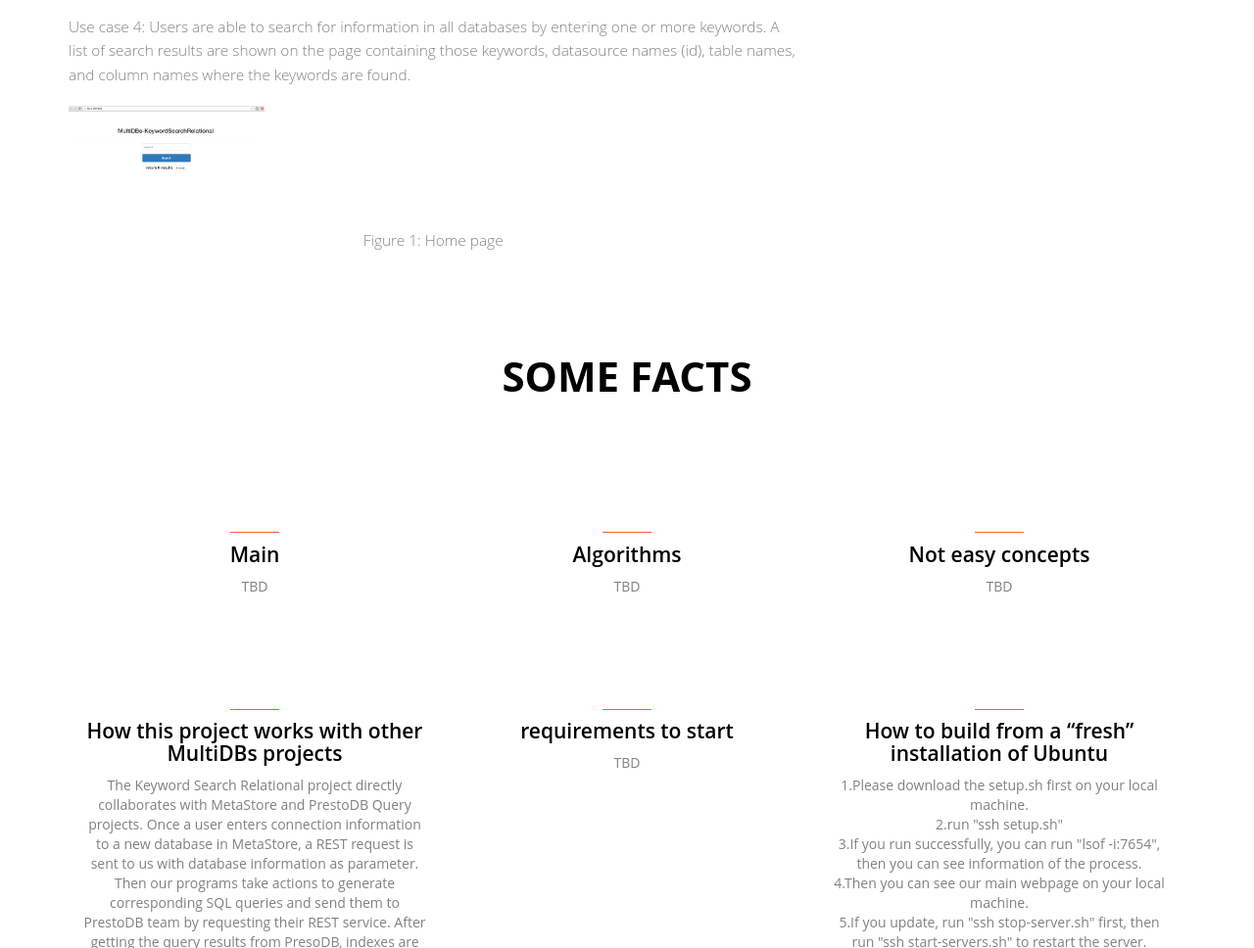
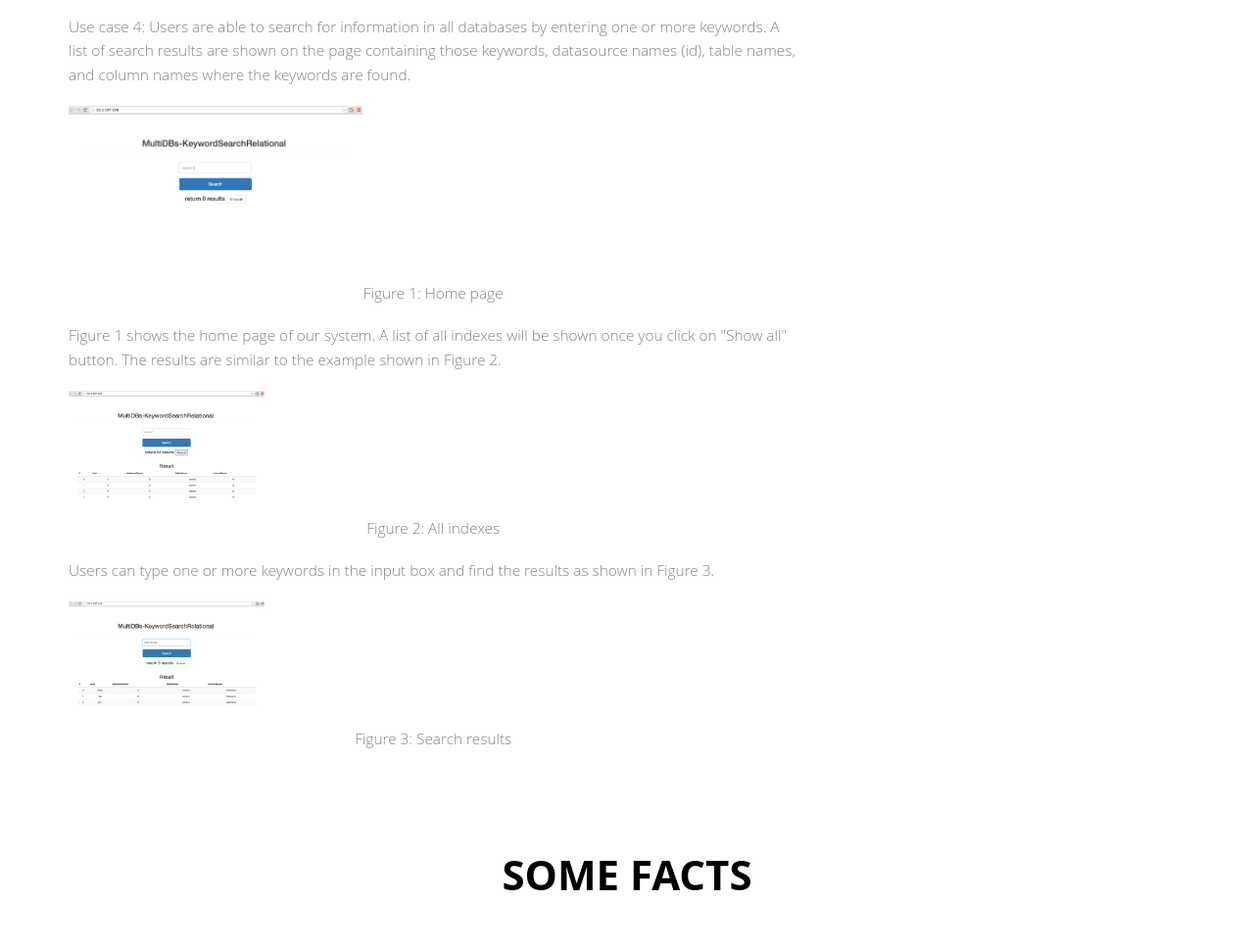
Before and after one commit to infsci2711/MultiDBs-KeywordSearchR-Server, a plain HTML site: page description.html in a window 1280 px wide. Shown: the part 547-1515 px from the top of the page at 98% size. Drawn offline with nearby package versions, Linux system fonts and the light colour scheme; a script that the page names is missing; a web font is replaced by a local one.

Commit message:
Update description.html

```diff
--- a/description.html
+++ b/description.html
@@ -65,9 +65,14 @@
 <p>Use case 3: Our project is able to build and update indexes of database records based on the results returned by PrestoDB project.</p>
 <p>Use case 4: Users are able to search for information in all databases by entering one or more keywords. A list of search results are shown on the page containing those keywords, datasource names (id), table names, and column names where the keywords are found.</p>
 
-<img class="img-responsive" src="images/web1.png" alt="web1" height="80" width="200"/>
+<img class="img-responsive" src="images/web1.png" alt="web1" height="150" width="300"/>
 <p align="center">Figure 1: Home page</p>
-
+<p>Figure 1 shows the home page of our system. A list of all indexes will be shown once you click on "Show all" button. The results are similar to the example shown in Figure 2.</p>
+<img class="img-responsive" src="images/web2.png" alt="web2" height="80" width="200"/>
+<p align="center">Figure 2: All indexes</p>
+<p>Users can type one or more keywords in the input box and find the results as shown in Figure 3.</p>
+<img class="img-responsive" src="images/web3.png" alt="web3" height="80" width="200"/>
+<p align="center">Figure 3: Search results</p>
 			</div>
 			<div class="about-right">
 				<img class="img-responsive" src="images/pi.jpg" alt="" />
```
